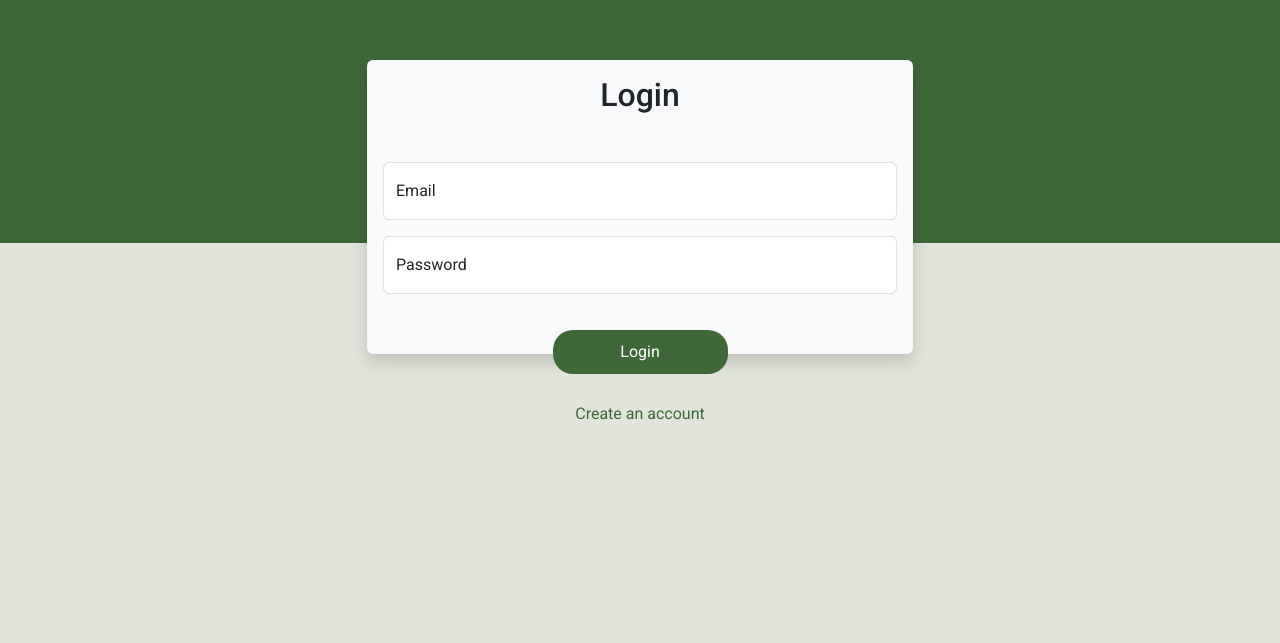
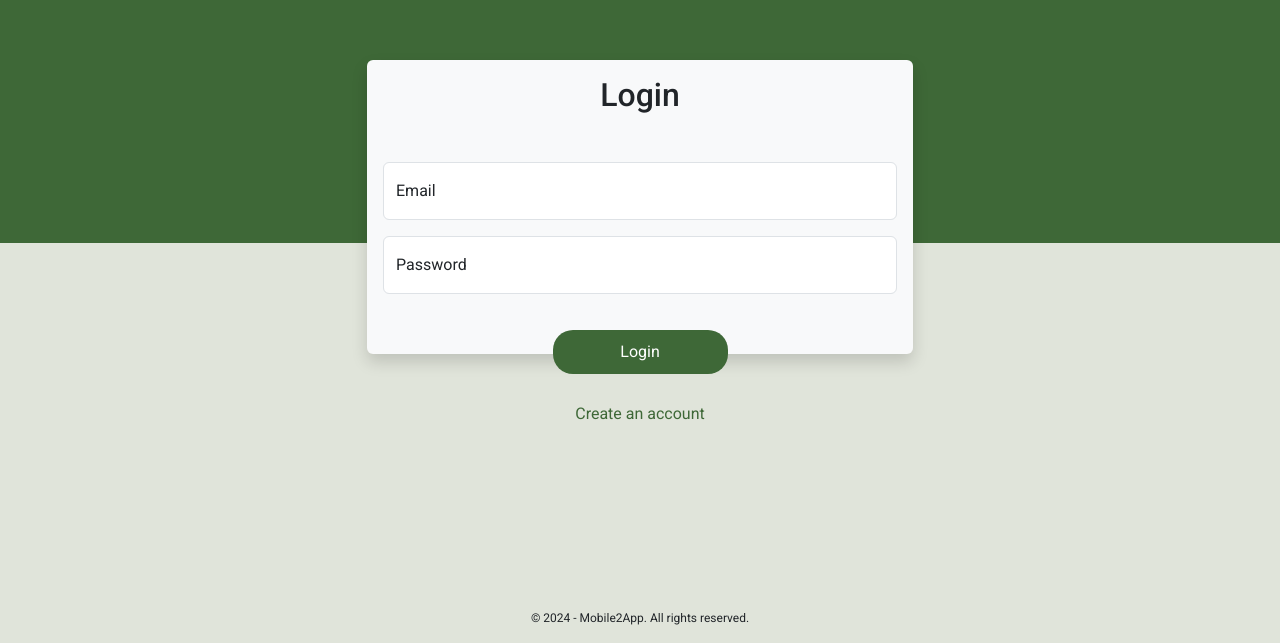
Before and after one commit to FreemanS98765/cs-499-repo, an Angular app in the folder app_public/: page /login in a window 1280 px wide. Shown: the part 157-800 px from the top of the page. Built offline with nearby package versions, Linux system fonts and the light colour scheme.

Commit message:
Implemented footer template

```diff
--- a/app_public/src/app/app.component.html
+++ b/app_public/src/app/app.component.html
@@ -3,4 +3,7 @@
     <app-header></app-header>
   </ng-container>
   <router-outlet></router-outlet>
+  <ng-container>
+    <app-footer></app-footer>
+  </ng-container>
 </main>
--- a/app_public/src/app/app.module.ts
+++ b/app_public/src/app/app.module.ts
@@ -6,6 +6,7 @@
 
 import { AppComponent } from './app.component';
 import { HeaderComponent } from './header/header.component';
+import { FooterComponent } from './footer/footer.component';
 import { LoginComponent } from './login/login.component';
 import { DashboardComponent } from './dashboard/dashboard.component';
 import { NotificationsComponent } from './notifications/notifications.component';
@@ -16,6 +17,7 @@
   declarations: [
     AppComponent,
     HeaderComponent,
+    FooterComponent,
     LoginComponent,
     DashboardComponent,
     CreateProductComponent,
--- /dev/null
+++ b/app_public/src/app/footer/footer.component.css
@@ -0,0 +1,8 @@
+.footer {
+  position: fixed;
+  left: 0;
+  bottom: 0;
+  width: 100%;
+  text-align: center;
+  font-size: 12px;
+}
--- /dev/null
+++ b/app_public/src/app/footer/footer.component.html
@@ -0,0 +1,11 @@
+<footer class="footer">
+    <div class="container">
+        <div class="row">
+            <div class="col">
+                <p class="text-center">
+                    &copy; 2024 - Mobile2App. All rights reserved.
+                </p>
+            </div>
+        </div>
+    </div>
+</footer>
```
Also changed, not shown: app_public/src/app/app.component.ts (+9 -2 lines), app_public/src/app/footer/footer.component.ts (added, +12 -0 lines).
